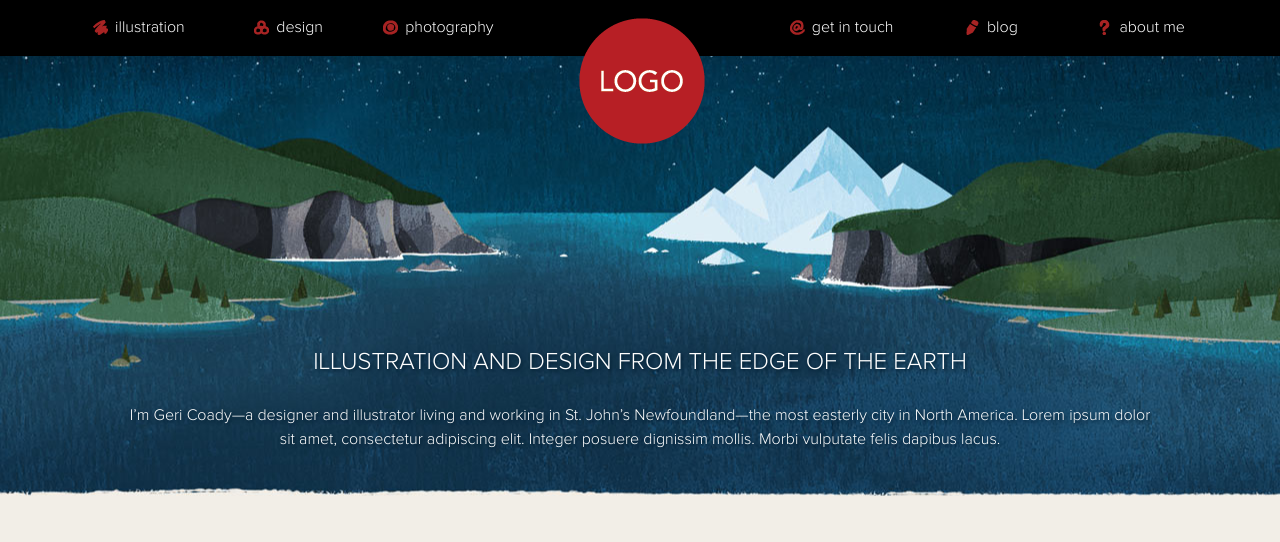
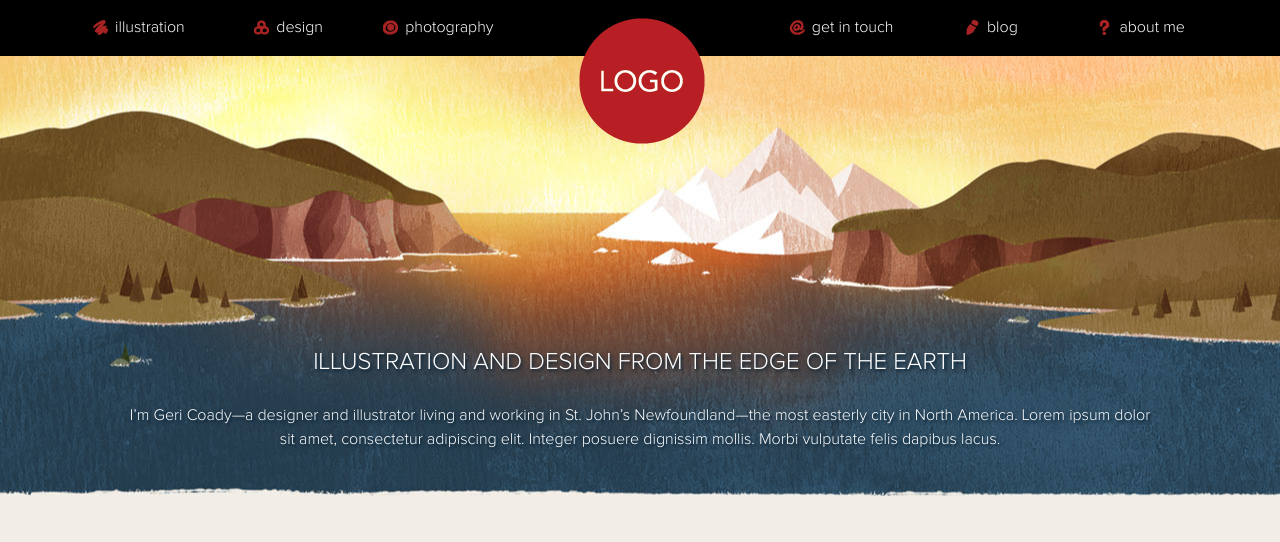
Before and after one commit to hellogeri/hellogeri.com, a PHP site: page / in a window 1280 px wide. Shown: the top 542 px of the page. Run offline with PHP 8.4, Linux system fonts and the light colour scheme.

Commit message:
Banner edits

```diff
--- a/css/screen.css
+++ b/css/screen.css
@@ -173,7 +173,7 @@ div[role="banner"] {
 	height: 27.5em;
 	overflow: auto;
 	padding: 0;
-	background: rgba(27,55,73,1) url(../img/banner-night.jpg) no-repeat 50% 82%;
+	background: rgba(27,55,73,1) url(../img/banner-dawn.jpg) no-repeat 50% 82%;
 	color: rgba(255,255,255,1);
 	text-align: center;
 	clear: both;
```
